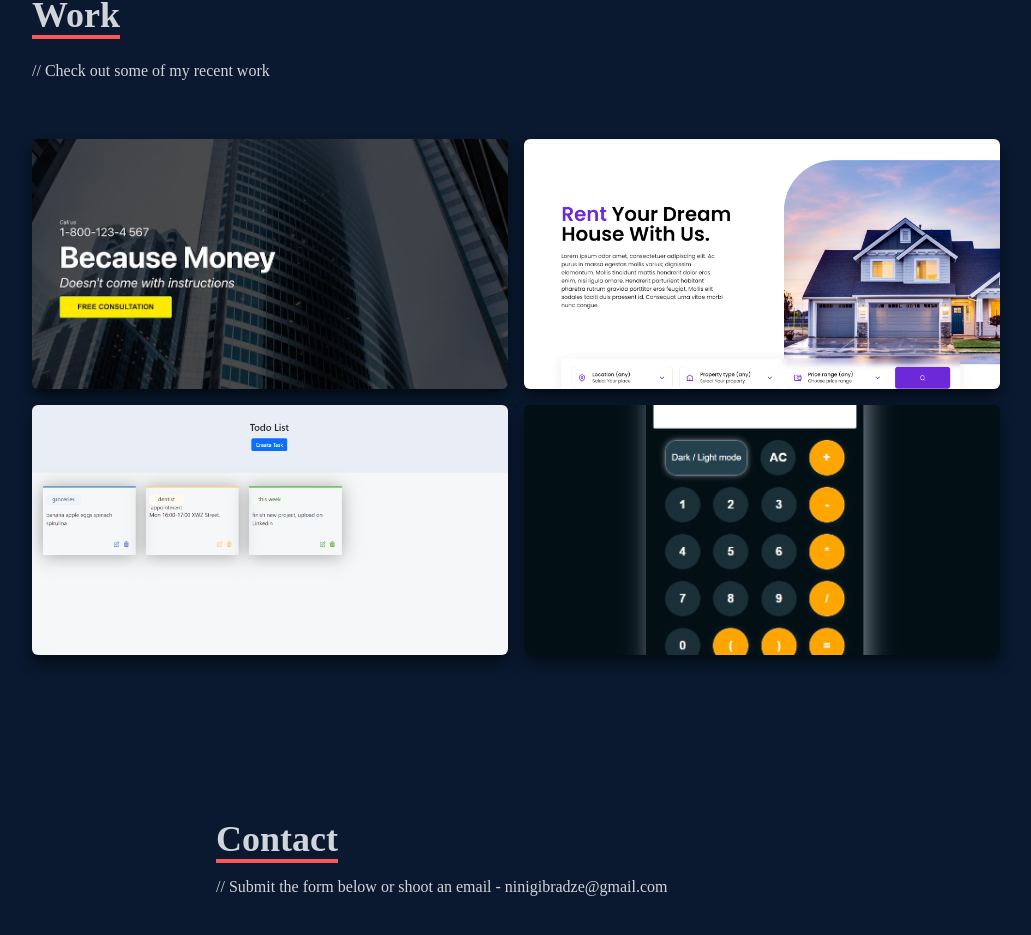
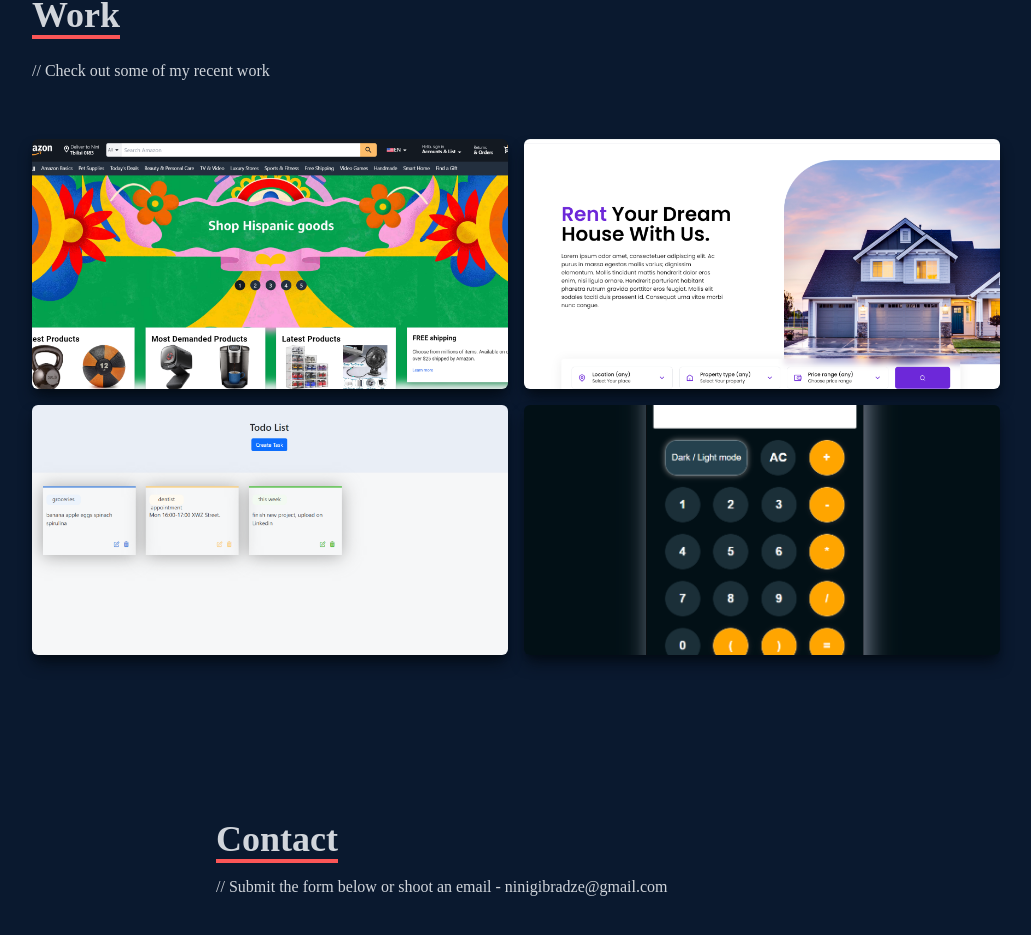
Before and after one commit to ninigibradze/portfolio-react, a React (Create React App) app: page / in a window 1280 px wide. Shown: the part 2475-3410 px from the top of the page, without its empty margins (124-1155 px from the left). Built offline with nearby package versions, Linux system fonts and the light colour scheme; the HTML template or start-up script is replaced by a standard one.

Commit message:
added gh pages

```diff
--- a/package.json
+++ b/package.json
@@ -1,4 +1,5 @@
 {
+  "homepage": "http://ninigibradze.github.io/portfolio-react-app",
   "name": "portfolio-react-app",
   "version": "0.1.0",
   "private": true,
@@ -17,7 +18,9 @@
     "start": "react-scripts start",
     "build": "react-scripts build",
     "test": "react-scripts test",
-    "eject": "react-scripts eject"
+    "eject": "react-scripts eject",
+    "predeploy": "npm run build",
+    "deploy": "gh-pages -d build"
   },
   "eslintConfig": {
     "extends": [
@@ -38,6 +41,7 @@
     ]
   },
   "devDependencies": {
+    "gh-pages": "^6.0.0",
     "tailwindcss": "^3.3.3"
   }
 }
--- a/src/components/Work.jsx
+++ b/src/components/Work.jsx
@@ -2,8 +2,7 @@ import React from 'react'
 import RealEstate from './../assets/real-estate.png'
 import todoApp from './../assets/todo-app.png'
 import calculator from './../assets/calculator.png'
-// import amazonE from './../assets/amazonE'
-import workimg from './../assets/workImg.jpeg'
+import amazonE from './../assets/amazon.png'
 import WorkContainter from './WorkContainter'
 
 export const Work = () => {
@@ -21,14 +20,15 @@ export const Work = () => {
             {/* add md:grid-cols-3 when you add new project to the portfolio */}
 
             {/* work display, grid items*/}
-            <WorkContainter image={workimg} title='Amazon Clone Ecommerce' demo='/'
-            code='/' userInfo={false} />
+            <WorkContainter image={amazonE} title='Amazon Clone Ecommerce' demo='/'
+            code='/' userInfo={false} comingSoon={true} />
             <WorkContainter image={RealEstate} title='Real Estate Application' demo='https://ninigibradze.github.io/real-estate/'
-            code='https://github.com/ninigibradze/real-estate' userInfo={true} />
+            code='https://github.com/ninigibradze/real-estate' userInfo={true} comingSoon={false} />
             <WorkContainter image={todoApp} title='JS Todo app' demo='https://ninigibradze.github.io/todo-list-react/'
-            code='https://github.com/ninigibradze/todo-list-react'  userInfo={false}/>
+            code='https://github.com/ninigibradze/todo-list-react'  userInfo={false} comingSoon={false}/>
             <WorkContainter image={calculator} title='JS Calculator' demo='https://ninigibradze.github.io/calculator_ng/'
-            code='https://github.com/ninigibradze/calculator_ng' userInfo={false} />
+            code='https://github.com/ninigibradze/calculator_ng' userInfo={false} comingSoon={false} />
+
 
             </div>
 
--- a/src/components/WorkContainter.jsx
+++ b/src/components/WorkContainter.jsx
@@ -1,6 +1,6 @@
 import React from 'react'
 
-const WorkContainter = ({image, title, demo, code, userInfo}) => {
+const WorkContainter = ({image, title, demo, code, userInfo, comingSoon}) => {
 
   return (
     <div
@@ -12,7 +12,10 @@ const WorkContainter = ({image, title, demo, code, userInfo}) => {
                 {title}
             </span>
             {userInfo && <p className='text-xs text-white tracking-wider'>Login - user 123</p>}
-            <div className='pt-8 text-center'>
+            {comingSoon && <p className='text-md font-bold text-white tracking-wider'>Comming Soon</p>}
+
+            {!comingSoon && (
+                <div className='pt-8 text-center'>
                 <a href={demo} target="_blank" rel="noreferrer">
                     <button className='text-center rounded-lg px-4 py-3 m-2 bg-white text-gray-700 font-bold text-lg'>
                         Demo
@@ -24,6 +27,8 @@ const WorkContainter = ({image, title, demo, code, userInfo}) => {
                     </button>
                 </a>
             </div>
+            )}
+
         </div>
     </div>
   )
```
Also changed, not shown: src/assets/amazon.png (added), 1 other file (tests, documents, lock files or other folders).
